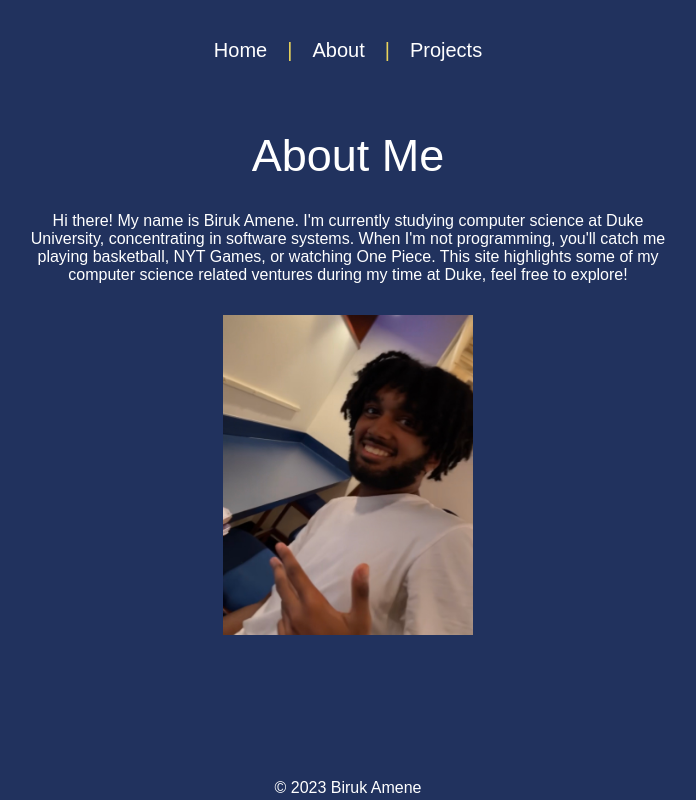
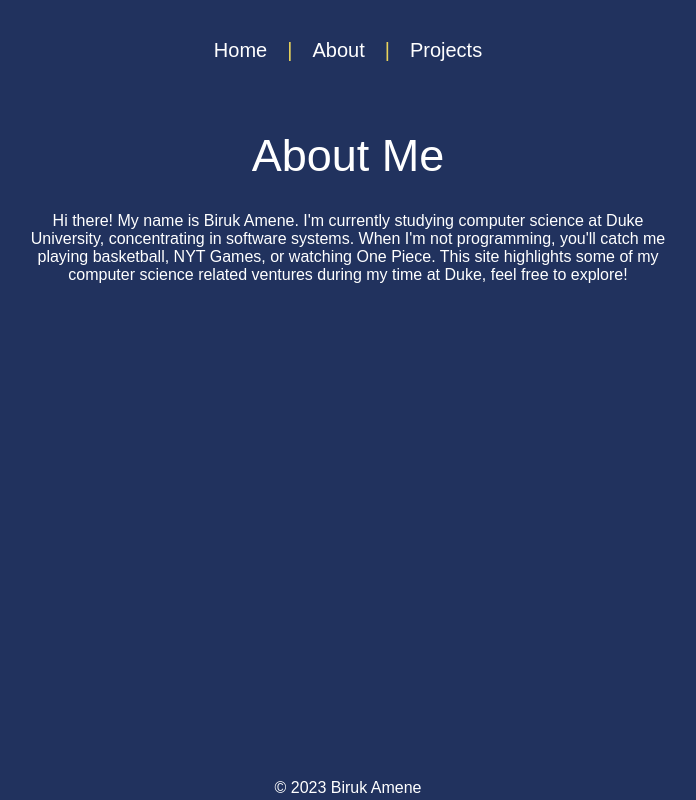
Before and after one commit to bsamene/biruk-portfolio, a React (Create React App) app: page /biruk-portfolio/about in a window 1280 px wide. Shown: the whole page, without its empty margins (292-988 px from the left). Built offline with nearby package versions, Linux system fonts and the light colour scheme.

Commit message:
changing image

```diff
--- a/src/pages/About.js
+++ b/src/pages/About.js
@@ -8,7 +8,7 @@ function About() {
     <div className = "aboutDescription">
 
         <p>Hi there! My name is Biruk Amene. I'm currently studying computer science at Duke University, concentrating in software systems. When I'm not programming, you'll catch me playing basketball, NYT Games, or watching One Piece. This site highlights some of my computer science related ventures during my time at Duke, feel free to explore!</p>
-        <img src={AboutUsImage} alt="About Me" className="aboutImage" />
+        {/* <img src={AboutUsImage} alt="About Me" className="aboutImage" /> */}
     </div>
     </>
   )
```
